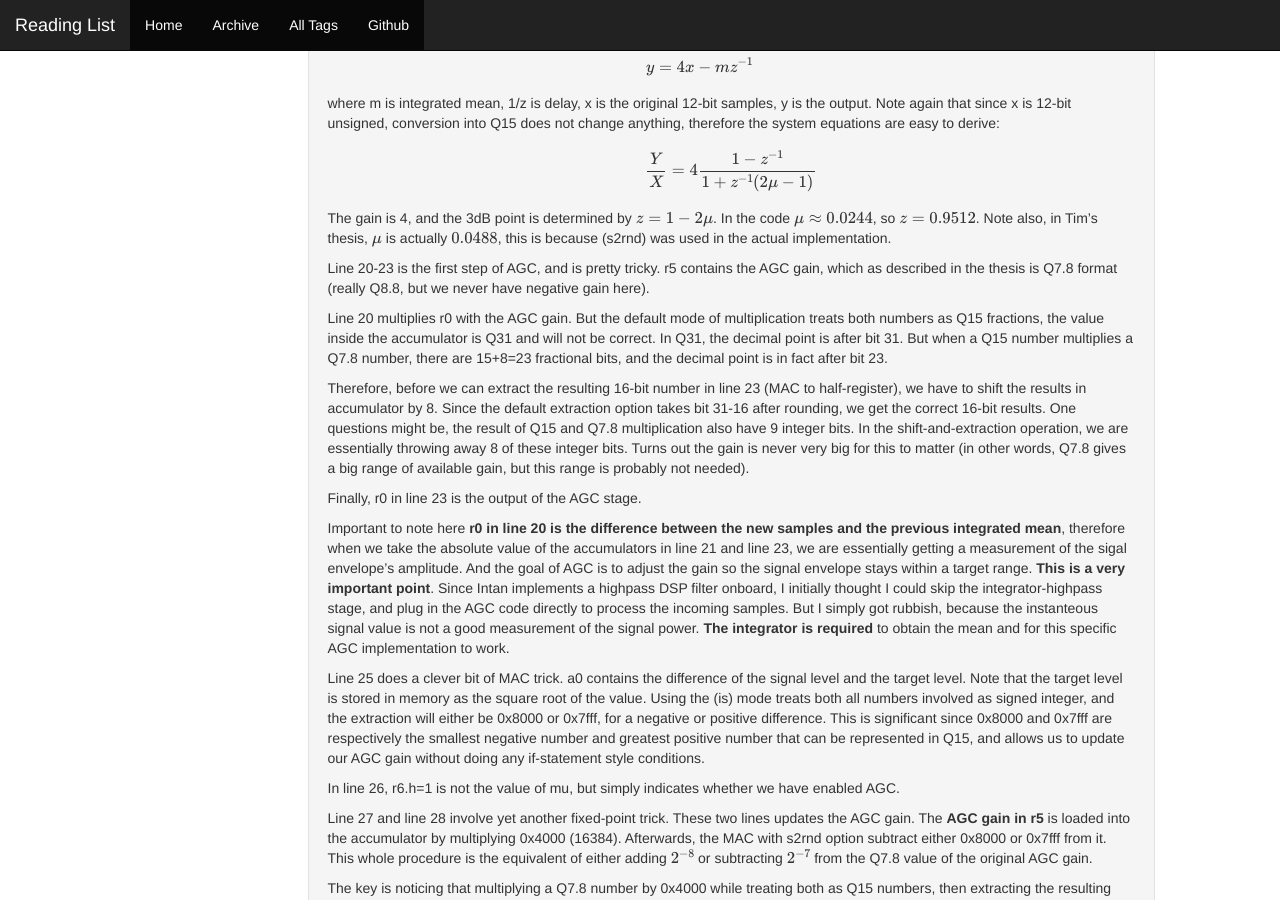
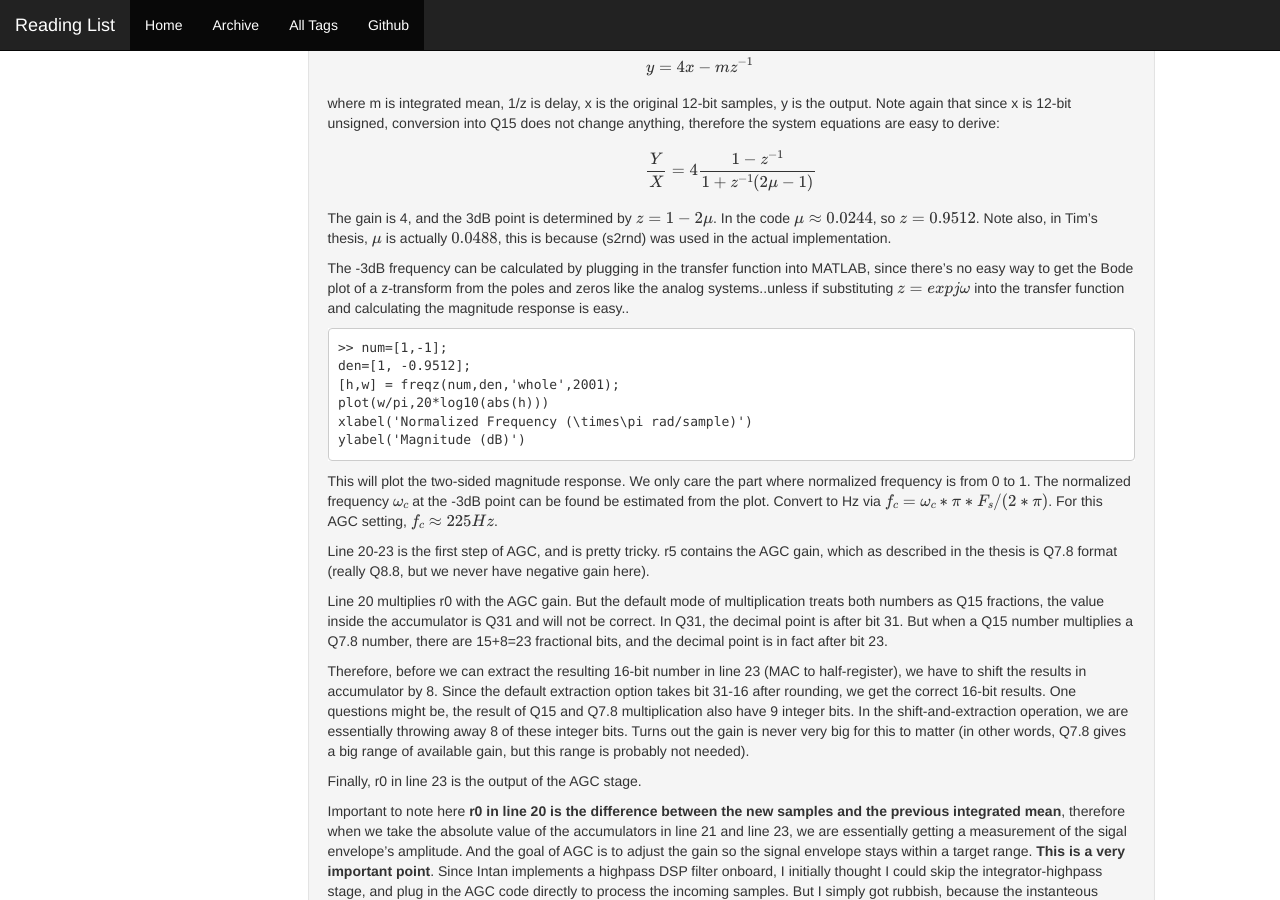
Before and after one commit to allenyin/reading_list, a Jekyll site: the page built from _posts/2015-12-24-WirelessAGC.md, in a window 1280 px wide and 900 px high, scrolled down 2765 px. Built offline with Jekyll 4.4.1, drawn with Linux system fonts in a browser that asks for light colours; formulas are drawn with MathJax 3.

Commit message:
Wrote down how to calculate cutoff frequency from z-transform.

````diff
--- a/_posts/2015-12-24-WirelessAGC.md
+++ b/_posts/2015-12-24-WirelessAGC.md
@@ -113,6 +113,19 @@ $$
 
 The gain is 4, and the 3dB point is determined by \\(z=1-2\mu\\). In the code \\(\mu\approx 0.0244\\), so \\(z=0.9512\\). Note also, in Tim's thesis, \\(\mu\\) is actually \\(0.0488\\), this is because (s2rnd) was used in the actual implementation.
 
+The -3dB frequency can be calculated by plugging in the transfer function into MATLAB, since there's no easy way to get the Bode plot of a z-transform from the poles and zeros like the analog systems..unless if substituting $$z=exp{j\omega}$$ into the transfer function and calculating the magnitude response is easy..
+
+```
+>> num=[1,-1];
+den=[1, -0.9512];
+[h,w] = freqz(num,den,'whole',2001);
+plot(w/pi,20*log10(abs(h)))
+xlabel('Normalized Frequency (\times\pi rad/sample)')
+ylabel('Magnitude (dB)')
+```
+
+This will plot the two-sided magnitude response. We only care the part where normalized frequency is from 0 to 1. The normalized frequency $$\omega_c$$ at the -3dB point can be found be estimated from the plot. Convert to Hz via $$f_c=\omega_c*\pi*F_s/(2*\pi)$$. For this AGC setting, $$f_c\approx 225Hz$$.
+
 Line 20-23 is the first step of AGC, and is pretty tricky. r5 contains the AGC gain, which as described in the thesis is Q7.8 format (really Q8.8, but we never have negative gain here).
 
 Line 20 multiplies r0 with the AGC gain. But the default mode of multiplication treats both numbers as Q15 fractions, the value inside the accumulator is Q31 and will not be correct. In Q31, the decimal point is after bit 31. But when a Q15 number multiplies a Q7.8 number, there are 15+8=23 fractional bits, and the decimal point is in fact after bit 23.
````
